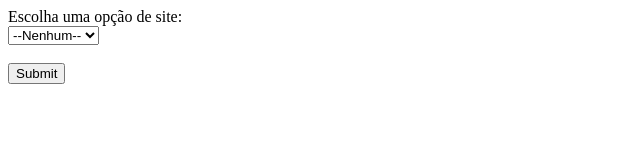
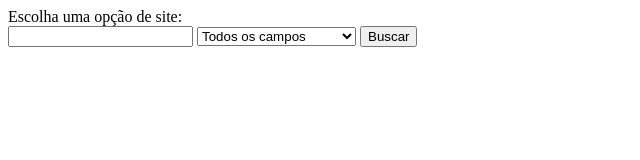
Before and after one commit to erlindosilva/testesgerais, a plain HTML site: page index.html in a window 1280 px wide. Shown: the whole page, without its empty margins (0-640 px from the left). Drawn offline with Linux system fonts and the light colour scheme.

Commit message:
Removendo a função do onchange

```diff
--- a/index.html
+++ b/index.html
@@ -1,26 +1,16 @@
 <html>
 	<title>Teste Dê</title>
 	<head>
-		<script>
-			function irProSiteEscolhido(valorDeValue)
-			{
-				document.getElementById("searchForm").action = valorDeValue;
-				alert("O form.action vai pra " + document.getElementById("searchForm").action);
-			}
-		</script>
 	</head>
 	<body>
 		<span>Escolha uma opção de site:</span>
-		<form name="searchForm" id="searchForm" action="#">
-			<select id="cars" onchange="irProSiteEscolhido(this.value)">
-			  <option value="#" selected>--Nenhum--</option>
-			  <option value="http://www.r7.com">R7</option>
-			  <option value="http://www.cnn.com">CNN</option>
-			  <option value="http://www.warner.com">Waner</option>
-			  <option value="http://www.disney.com">Disney</option>
-			</select>
-			<br><br>
-			<input type="submit"/>
-		</form>
+		<form id="searchForm" class="searchForm navbar-form navbar-left flip" method="get" action="https://buscaintegrada.pucsp.br/vufind/Search/Results" name="searchForm" autocomplete="off">
+            <input id="searchForm_lookfor" class="searchForm_lookfor form-control search-query autocomplete searcher:Solr ac-auto-submit" type="text" name="lookfor" value="" aria-label="Termos&#x20;de&#x20;pesquisa" />
+          <select id="searchForm_type" class="searchForm_type form-control" name="type" data-native-menu="false" aria-label="Search&#x20;type" onchange="document.getElementById('searchForm_lookfor').action = this.value; alert('O form.action vai pra ' + document.getElementById('searchForm_lookfor').action);">
+                                    <option value="https://buscaintegrada.pucsp.br/vufind/Search/Results">Todos os campos</option>
+                            <option value="https://buscaintegrada.pucsp.br/vufind/Search/Results2">so Bibliotecas PUC-SP</option>
+                      </select>
+        <button type="submit" class="btn btn-primary"><i class="fa fa-search" aria-hidden="true"></i> Buscar</button>
+          <input type="hidden" name="limit" value="20" />
 	</body>
 </html>
```
